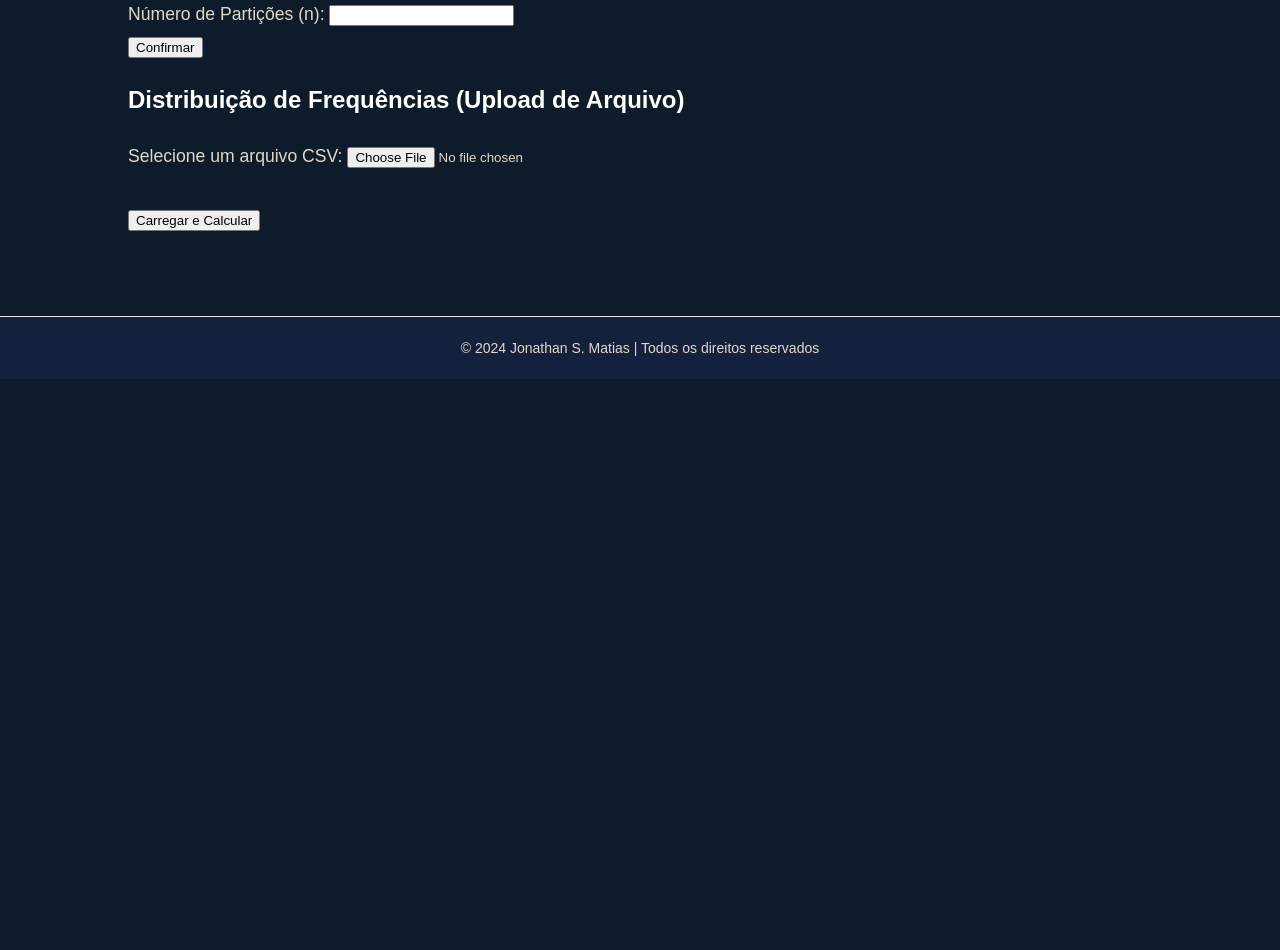
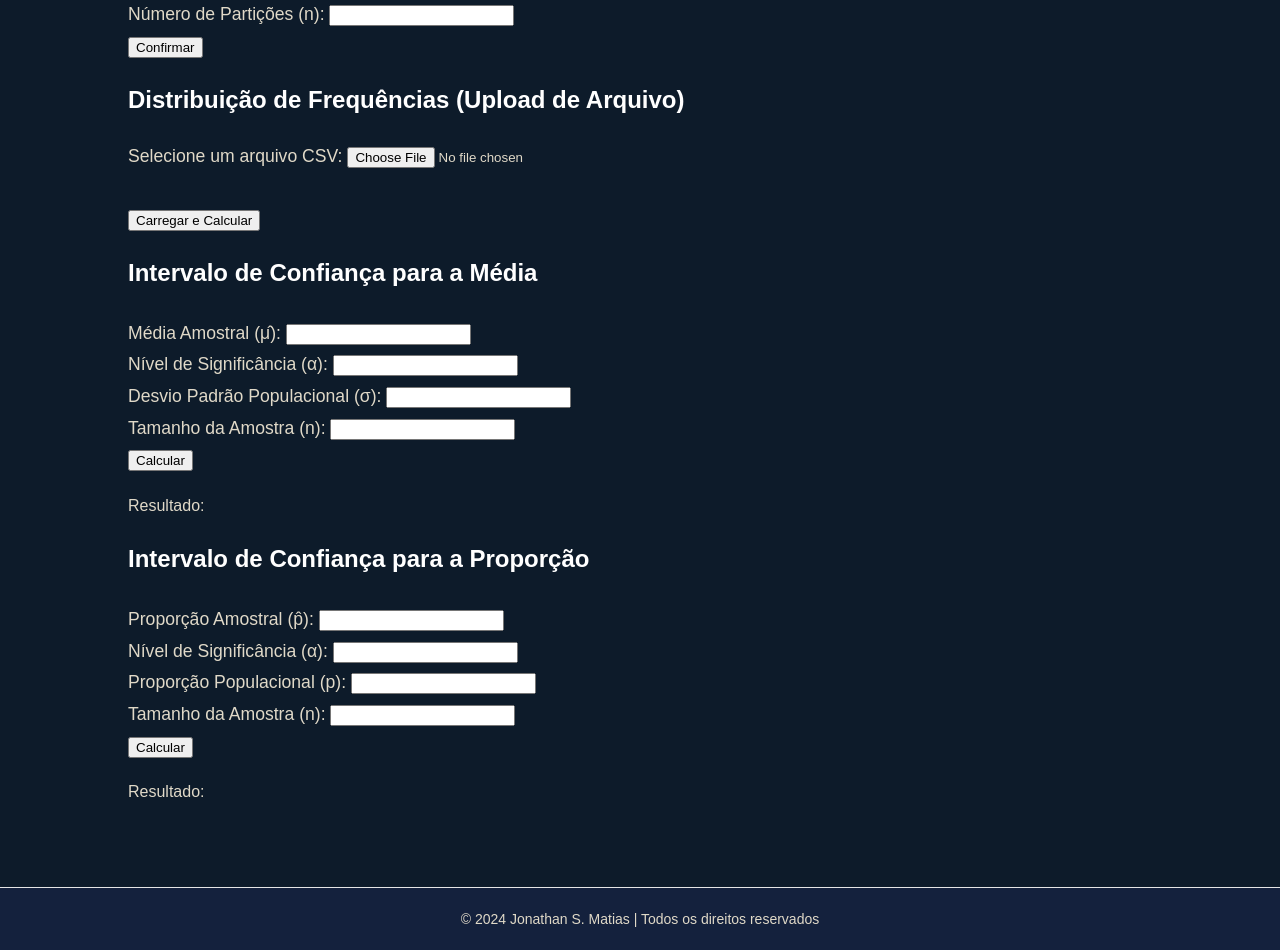
Before and after one commit to jonathanestatistica/webpage, a Flask app: page /dashboard/ in a window 1280 px wide. Shown: the part 1662-2612 px from the top of the page. Before the commit the page ends 2041 px from the top, so only its background shows below. Run offline with Flask 3, Linux system fonts and the light colour scheme.

Commit message:
Add files via upload

```diff
--- a/templates/dashboard.html
+++ b/templates/dashboard.html
@@ -300,4 +300,86 @@
             });
     }
 </script>
+
+<div>
+    <h3>Intervalo de Confiança para a Média</h3>
+    <form id="ci-mean-form">
+        <label for="sample-mean">Média Amostral (&#956;&#770;):</label>
+        <input type="number" step="0.01" id="sample-mean" required><br>
+        <label for="alpha-mean">Nível de Significância (&alpha;):</label>
+        <input type="number" step="0.01" id="alpha-mean" required><br>
+        <label for="std-dev">Desvio Padrão Populacional (&sigma;):</label>
+        <input type="number" step="0.01" id="std-dev" required><br>
+        <label for="sample-size-mean">Tamanho da Amostra (n):</label>
+        <input type="number" id="sample-size-mean" required><br>
+        <button type="button" onclick="calculateCIMean()">Calcular</button>
+    </form>
+    <p>Resultado: <span id="ci-mean-result"></span></p>
+</div>
+
+<div>
+    <h3>Intervalo de Confiança para a Proporção</h3>
+    <form id="ci-proportion-form">
+        <label for="sample-proportion">Proporção Amostral (&#112;&#770;):</label>
+        <input type="number" step="0.01" id="sample-proportion" required><br>
+        <label for="alpha-proportion">Nível de Significância (&alpha;):</label>
+        <input type="number" step="0.01" id="alpha-proportion" required><br>
+        <label for="population-proportion">Proporção Populacional (p):</label>
+        <input type="number" step="0.01" id="population-proportion" required><br>
+        <label for="sample-size-proportion">Tamanho da Amostra (n):</label>
+        <input type="number" id="sample-size-proportion" required><br>
+        <button type="button" onclick="calculateCIProportion()">Calcular</button>
+    </form>
+    <p>Resultado: <span id="ci-proportion-result"></span></p>
+</div>
+
+<script>
+    function calculateCIMean() {
+        const sampleMean = parseFloat(document.getElementById("sample-mean").value);
+        const alpha = parseFloat(document.getElementById("alpha-mean").value);
+        const stdDev = parseFloat(document.getElementById("std-dev").value);
+        const sampleSize = parseInt(document.getElementById("sample-size-mean").value);
+
+        const payload = { sample_mean: sampleMean, alpha: alpha, std_dev: stdDev, sample_size: sampleSize };
+
+        fetch("/calculate/ci_mean", {
+            method: "POST",
+            headers: { "Content-Type": "application/json" },
+            body: JSON.stringify(payload),
+        })
+        .then(response => response.json())
+        .then(data => {
+            if (data.error) {
+                document.getElementById("ci-mean-result").innerText = `Erro: ${data.error}`;
+            } else {
+                document.getElementById("ci-mean-result").innerText = data.result;
+            }
+        })
+        .catch(error => console.error("Erro:", error));
+    }
+
+    function calculateCIProportion() {
+        const sampleProportion = parseFloat(document.getElementById("sample-proportion").value);
+        const alpha = parseFloat(document.getElementById("alpha-proportion").value);
+        const populationProportion = parseFloat(document.getElementById("population-proportion").value);
+        const sampleSize = parseInt(document.getElementById("sample-size-proportion").value);
+
+        const payload = { sample_proportion: sampleProportion, alpha: alpha, population_proportion: populationProportion, sample_size: sampleSize };
+
+        fetch("/calculate/ci_proportion", {
+            method: "POST",
+            headers: { "Content-Type": "application/json" },
+            body: JSON.stringify(payload),
+        })
+        .then(response => response.json())
+        .then(data => {
+            if (data.error) {
+                document.getElementById("ci-proportion-result").innerText = `Erro: ${data.error}`;
+            } else {
+                document.getElementById("ci-proportion-result").innerText = data.result;
+            }
+        })
+        .catch(error => console.error("Erro:", error));
+    }
+</script>
 {% endblock %}
```
